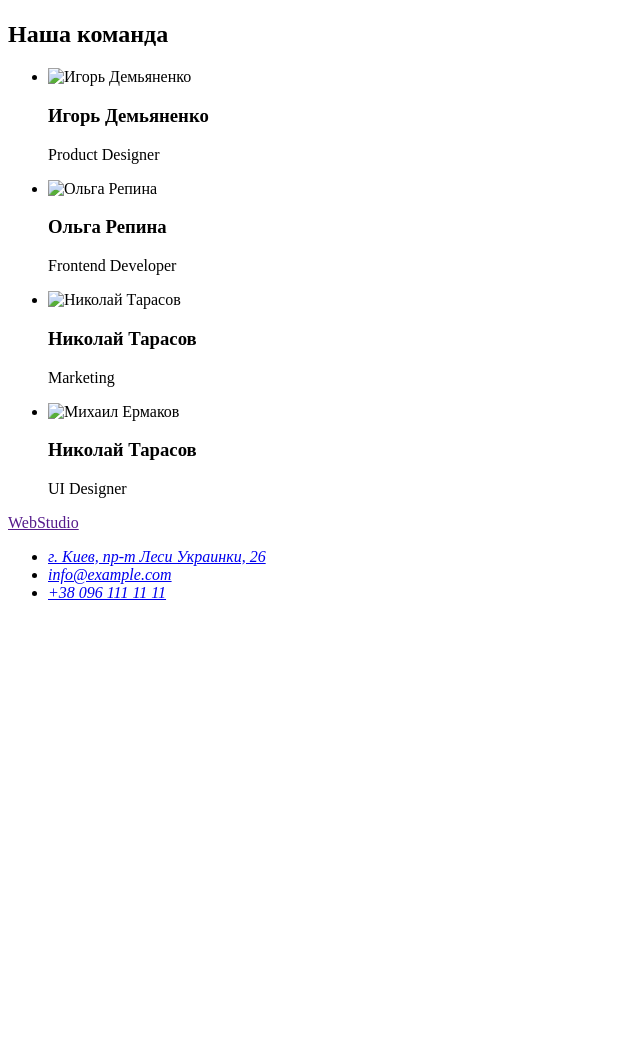
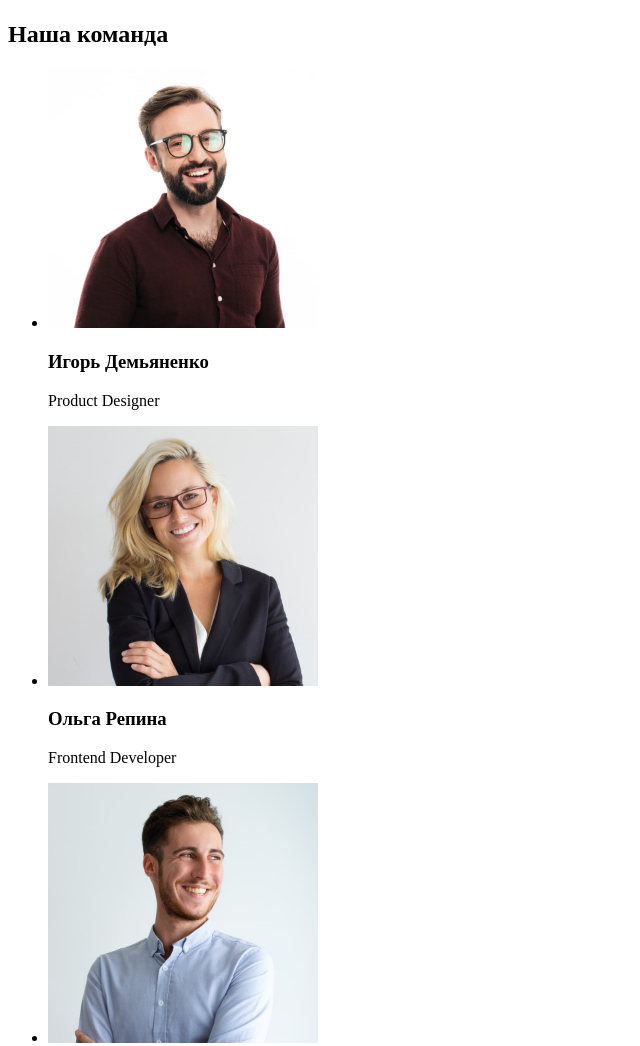
Before and after one commit to Nickolya0604/goit-markup-hw-01, a plain HTML site: page index.html in a window 1280 px wide. Shown: the part 1553-2599 px from the top of the page, without its empty margins (0-640 px from the left). Before the commit the page ends 2171 px from the top, so only its background shows below. Drawn offline with Linux system fonts and the light colour scheme.

Commit message:
html correction 3

```diff
--- a/index.html
+++ b/index.html
@@ -70,25 +70,25 @@
     <h2>Наша команда</h2>
 <ul>
     <li>
-    <img src="./images/team/igor.jpg" alt="Игорь Демьяненко" width="270">
+    <img src="./images/team4/igor.jpg" alt="Игорь Демьяненко" width="270">
     <h3>Игорь Демьяненко</h3>
     <p>Product Designer</p>
     </li>
 
     <li>
-    <img src="./images/team/olga.jpg" alt="Ольга Репина" width="270">
+    <img src="./images/team4/olga.jpg" alt="Ольга Репина" width="270">
     <h3>Ольга Репина</h3>
     <p>Frontend Developer</p>
     </li>
 
     <li>
-    <img src="./images/team/nickolay.jpg" alt="Николай Тарасов" width="270">
+    <img src="./images/team4/nickolay.jpg" alt="Николай Тарасов" width="270">
     <h3>Николай Тарасов</h3>
     <p>Marketing</p>
     </li>
 
     <li>
-    <img src="./images/team/michael.jpg" alt="Михаил Ермаков" width="270">
+    <img src="./images/team4/michael.jpg" alt="Михаил Ермаков" width="270">
     <h3>Николай Тарасов</h3>
     <p>UI Designer</p>
     </li>
```
